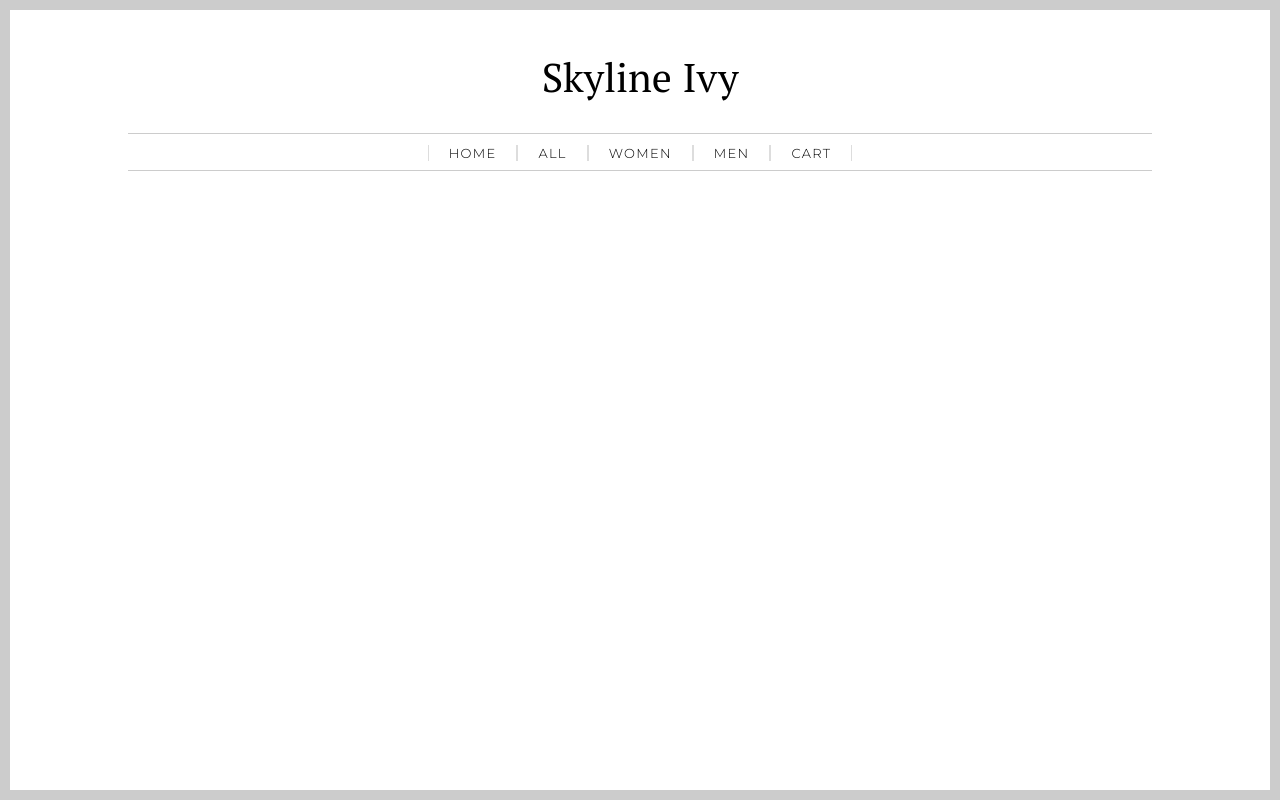
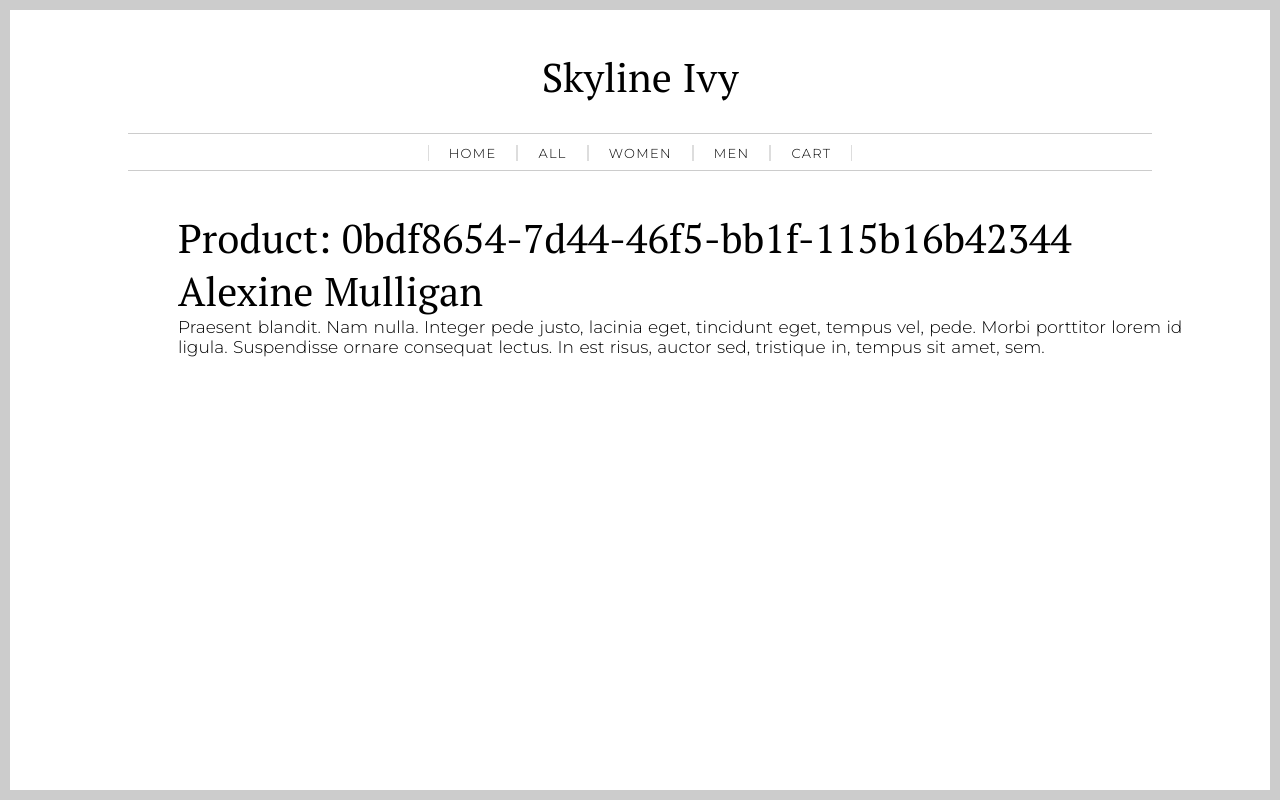
Before and after one commit to davidbaker8391-prog/Ecommerce-Netlify, a Nuxt app: page /product/0bdf8654-7d44-46f5-bb1f-115b16b42344 in a window 1280 px wide. Built offline with nearby package versions, Linux system fonts and the light colour scheme.

Commit message:
add in dynamic routing

```diff
--- a/components/AppFeaturedProducts.vue
+++ b/components/AppFeaturedProducts.vue
@@ -8,7 +8,9 @@
         <img :src="`/products/${product.img}`" />
         <h3>{{ product.name }}</h3>
         <h4>$50.00</h4>
-        <button class="multi-item">View Item ></button>
+        <NuxtLink :to="`product/${product.id}`">
+          <button class="multi-item">View Item ></button>
+        </NuxtLink>
       </div>
     </div>
   </section>
--- /dev/null
+++ b/pages/product/_id.vue
@@ -0,0 +1,28 @@
+<template>
+  <div>
+    <h1>Product: {{ id }}</h1>
+    <h1>{{ product.name }}</h1>
+    <p>{{ product.description }}</p>
+  </div>
+</template>
+
+<script>
+import { mapState } from "vuex";
+
+export default {
+  data() {
+    return {
+      id: this.$route.params.id
+    };
+  },
+  computed: {
+    ...mapState(["storedata"]),
+    product() {
+      return this.storedata.find(el => el.id === this.id);
+    }
+  }
+};
+</script>
+
+<style lang="scss" scoped>
+</style>
```
